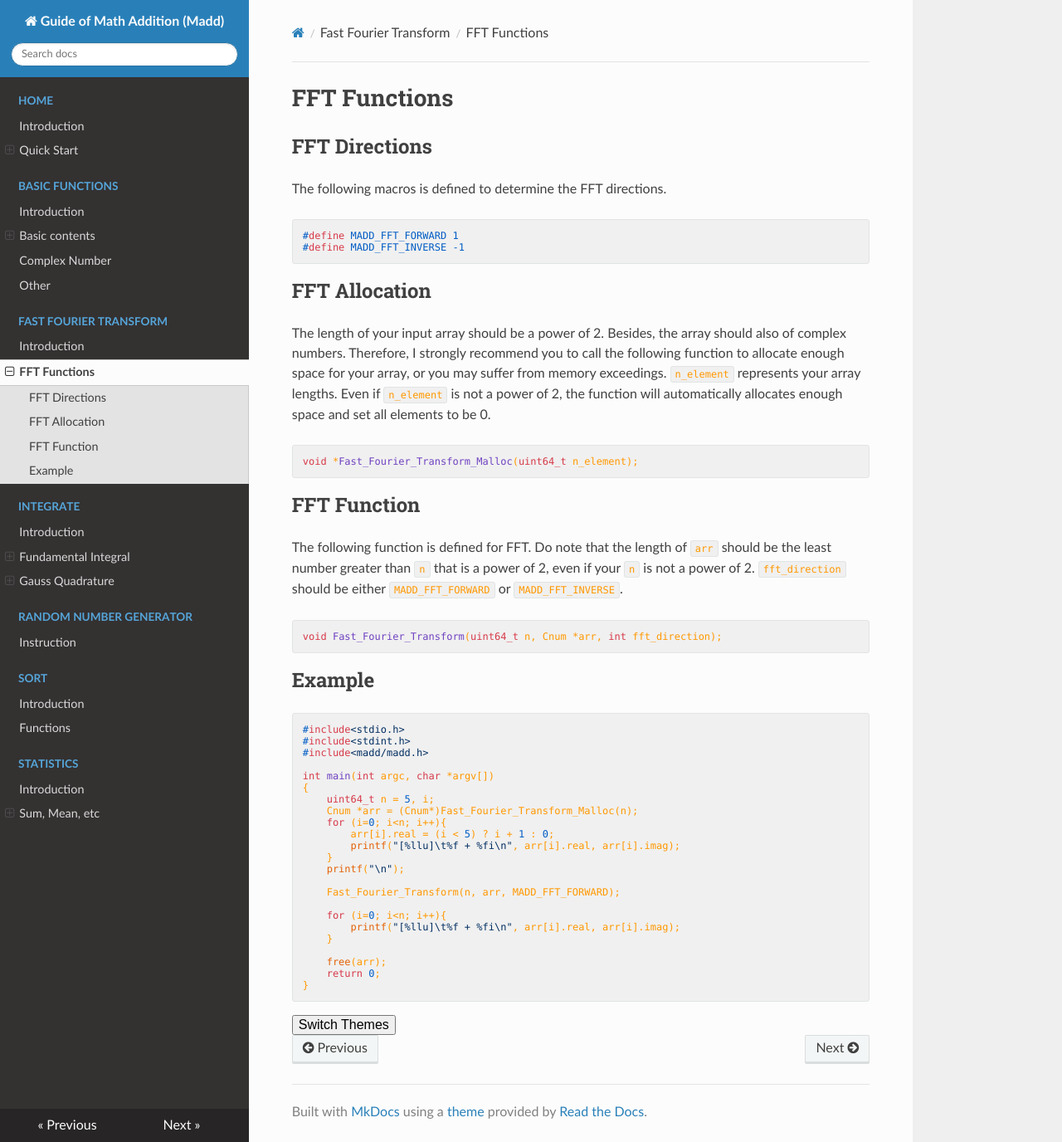
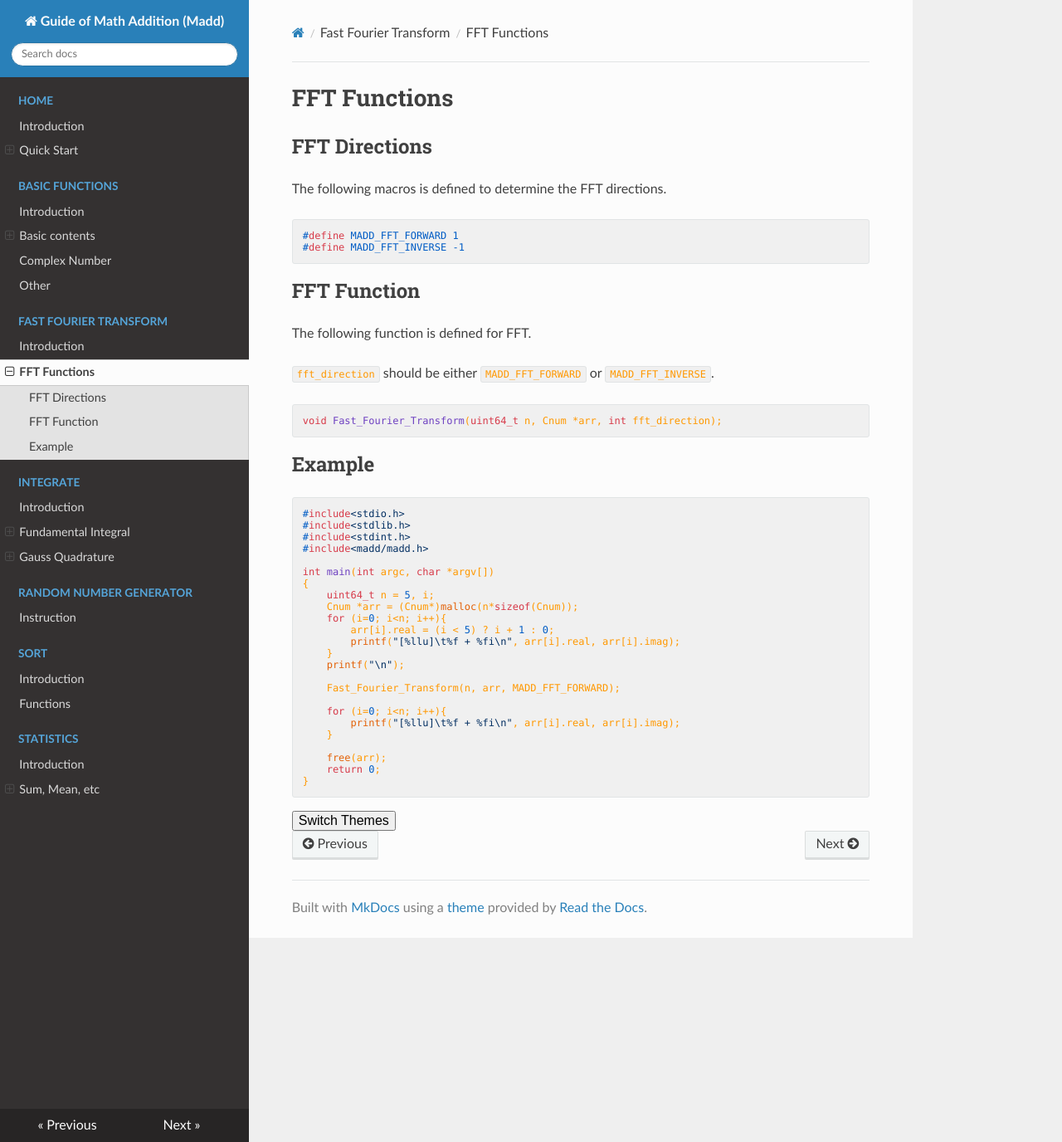
Before and after one commit to zenglinxing/madd, an MkDocs documentation site: the page built from doc/docs/fft-func.md, in a window 1280 px wide and 1376 px high. Shown: the whole window at 83% size. Built offline with MkDocs 1.6.1, drawn with Linux system fonts in a browser that asks for light colours; nearby versions of some CDN libraries.

Commit message:
doc: fft about power of 2

````diff
--- a/doc/docs/fft-func.md
+++ b/doc/docs/fft-func.md
@@ -11,19 +11,12 @@ The following macros is defined to determine the FFT directions.
 #define MADD_FFT_INVERSE -1
 ```
 
-FFT Allocation
----
-
-The length of your input array should be a power of 2. Besides, the array should also of complex numbers. Therefore, I strongly recommend you to call the following function to allocate enough space for your array, or you may suffer from memory exceedings. `n_element` represents your array lengths. Even if `n_element` is not a power of 2, the function will automatically allocates enough space and set all elements to be 0.
-
-```C
-void *Fast_Fourier_Transform_Malloc(uint64_t n_element);
-```
-
 FFT Function
 ---
 
-The following function is defined for FFT. Do note that the length of `arr` should be the least number greater than `n` that is a power of 2, even if your `n` is not a power of 2. `fft_direction` should be either `MADD_FFT_FORWARD` or `MADD_FFT_INVERSE`.
+The following function is defined for FFT.
+<!--Do note that the length of `arr` should be the least number greater than `n` that is a power of 2, even if your `n` is not a power of 2.-->
+`fft_direction` should be either `MADD_FFT_FORWARD` or `MADD_FFT_INVERSE`.
 
 ```C
 void Fast_Fourier_Transform(uint64_t n, Cnum *arr, int fft_direction);
@@ -34,13 +27,14 @@ Example
 
 ```C
 #include<stdio.h>
+#include<stdlib.h>
 #include<stdint.h>
 #include<madd/madd.h>
 
 int main(int argc, char *argv[])
 {
     uint64_t n = 5, i;
-    Cnum *arr = (Cnum*)Fast_Fourier_Transform_Malloc(n);
+    Cnum *arr = (Cnum*)malloc(n*sizeof(Cnum));
     for (i=0; i<n; i++){
         arr[i].real = (i < 5) ? i + 1 : 0;
         printf("[%llu]\t%f + %fi\n", arr[i].real, arr[i].imag);
````
